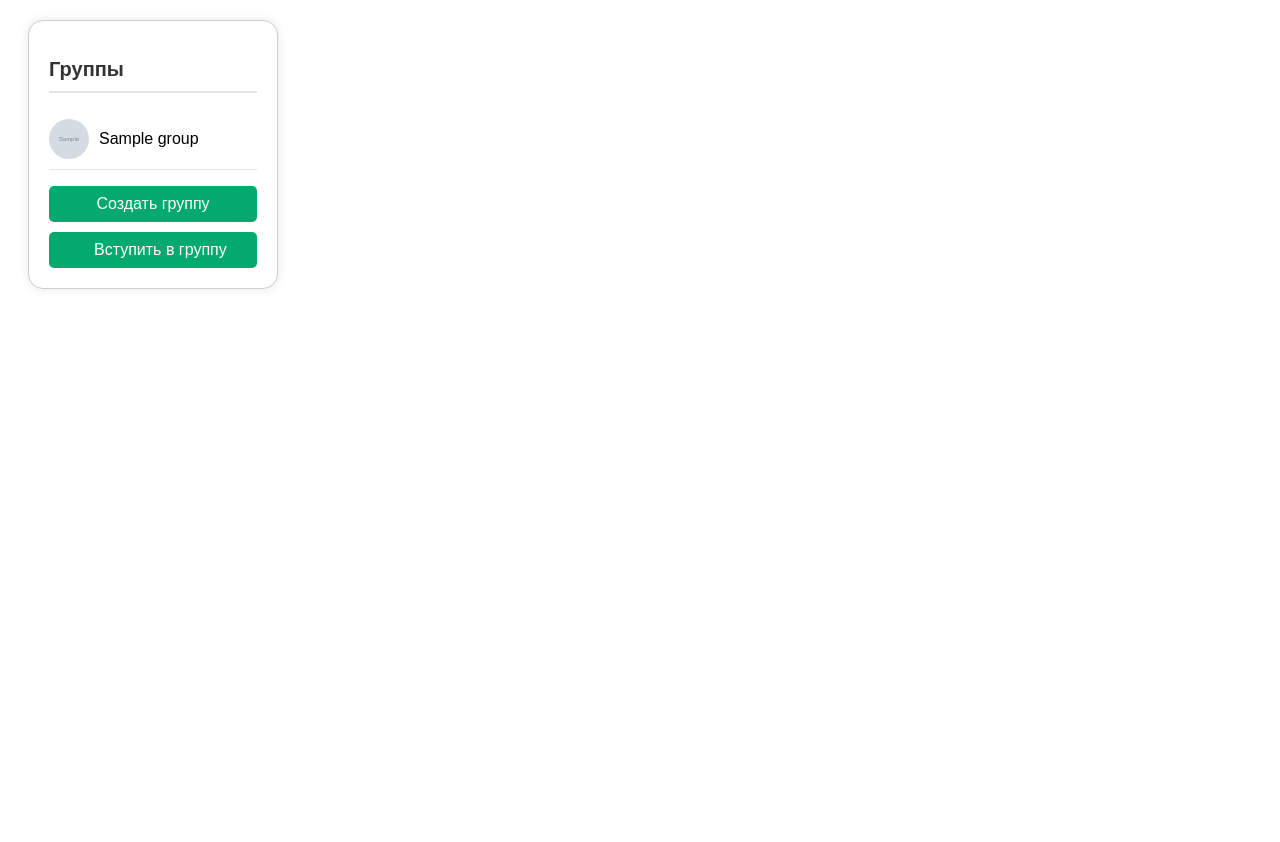
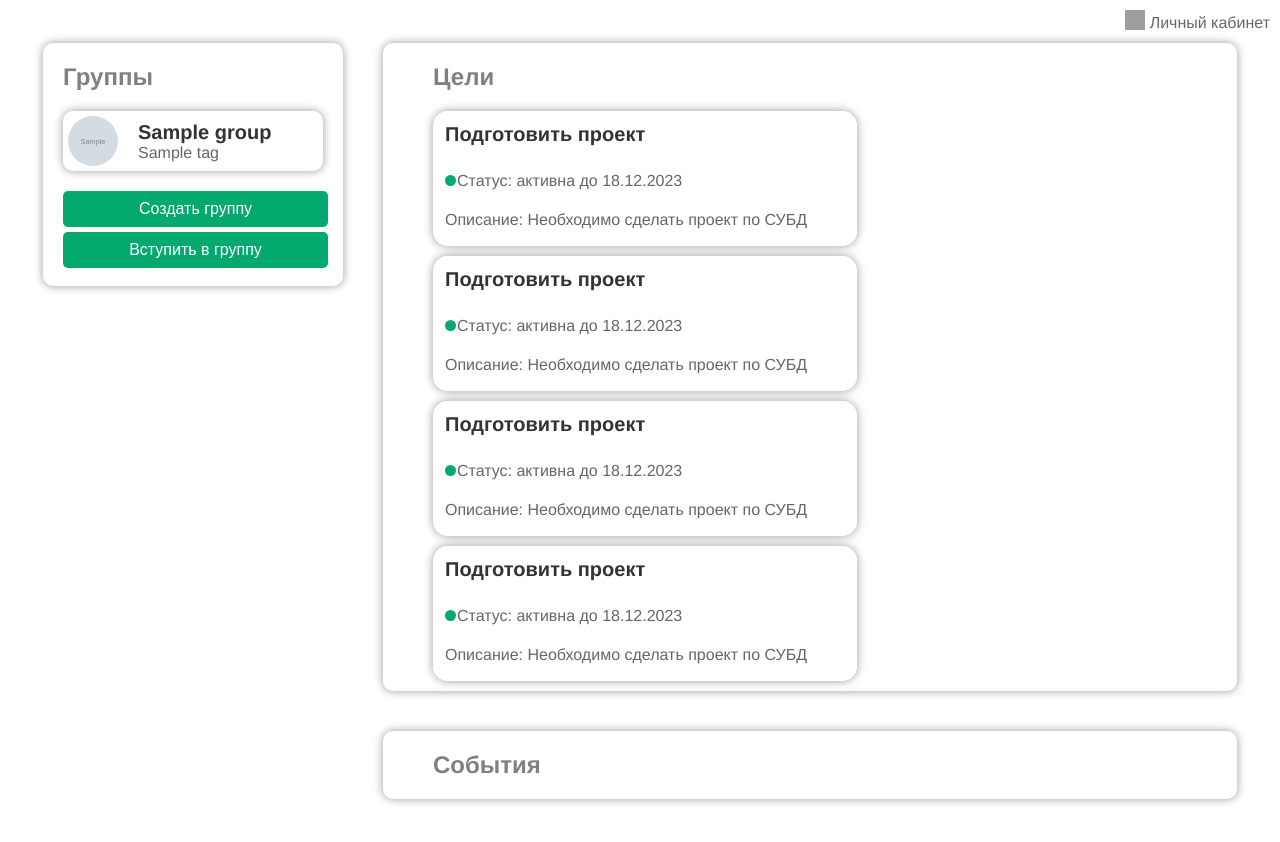
Before and after one commit to dagapp/goald, a Django app: template goald_app/templates/home.html in a window 1280 px wide. Before the commit the page ends 289 px from the top, so only its background shows below. Run offline with Django 4.2, Linux system fonts and the light colour scheme; the template is opened without the code that fills it: most values are stand-ins (such as "Sample title", 1, 10 or a date in 2020); grey boxes marked "Sample" are stand-in pictures; one stand-in notice (Sample message) is shown; grey boxes are pictures that could not be loaded.

Commit message:
[home_page] добавлена домашняя страница

```diff
--- /dev/null
+++ b/goald_app/static/css/home.css
@@ -0,0 +1,244 @@
+a {
+  text-decoration: none; /* Убираем подчеркивание */
+  color: #0077cc; /* Цвет текста ссылки */
+}
+
+.rectangle {
+    border: 2px solid black;
+    border-radius: 5px;
+    padding: 10px;
+    margin: 10px;
+    transition: transform .2s;
+    display: flex;
+    flex-direction: column;
+    justify-content: space-between;
+  }
+  .rectangle:hover {
+    transform: scale(1.1);
+  }
+  .button {
+    background-color: #4CAF50;
+    border: none;
+    color: white;
+    padding: 15px 32px;
+    text-align: center;
+    text-decoration: none;
+    display: inline-block;
+    font-size: 16px;
+    margin: 4px;
+    cursor: pointer;
+    transition: transform .2s;
+  }
+  .button:hover {
+    transform: scale(1.1);
+  }
+  .container {
+    display: flex;
+    padding: 15px;
+  }
+
+  .shadow
+  {
+    box-shadow: 0 0 10px rgba(0, 0, 0, 0.4);
+    border-radius: 10px;
+    margin: 20px;
+  }
+
+  .group-card {
+    display: flex;
+    align-items: center;
+    /* border: 2px solid rgb(0, 0, 0); */
+    padding: 5px;
+    width: 250px; /* Уменьшаем масштаб */
+    height: 50px;
+    border-radius: 15px; /* Закругляем края */
+
+    margin-bottom: 10px;
+
+  }
+
+  .group-card:hover {
+    transform: scale(1.05);
+  }
+
+  .avatar img {
+    border-radius: 50%;
+    width: 50px; /* Уменьшаем размер аватара */
+    height: 50px;
+  }
+
+  .group-info {
+    margin-left: 20px; /* Перемещаем текст вправо */
+    align-items: center;
+  }
+
+  .group-info h2 {
+   font-size: 20px; /* Увеличиваем размер шрифта */
+   color: #333; /* Изменяем цвет текста */
+   font-family: 'Helvetica', sans-serif;
+   margin: 0;
+  }
+
+  .group-info p {
+   font-size: 16px; /* Увеличиваем размер шрифта */
+   color: #666; /* Изменяем цвет текста */
+   font-family: 'Helvetica', sans-serif;
+   margin: 0;
+  }
+
+.group-title{
+  font-family: 'Helvetica', sans-serif;
+  color:grey;
+  margin-left: 20px;
+  padding-top: 20px;
+}
+
+.goals-title{
+  font-family: 'Helvetica', sans-serif;
+  color:grey;
+  margin-left: 50px;
+}
+
+button, .modal input[type="submit"] {
+  padding: 9px 40px;
+  font-size: 16px;
+  border: none;
+  cursor: pointer;
+  width: 265px;
+  background-color: #04AA6D;
+  color: white;
+  border-radius: 5px;
+  transition: background-color 0.3s;
+  display: block;
+  margin-top: 5px;
+  white-space: nowrap;
+  margin-left: 20px;
+}
+
+button:hover {
+  transform: scale(1.05);
+}
+
+.goals-container {
+  display: flex;
+  flex-wrap: wrap;
+  justify-content: space-between;
+  margin-right: 50px;
+}
+.goals-card {
+  width: 400px;
+  border-radius: 15px;
+  border: 2px solid rgb(255, 255, 255);
+  margin-bottom: 10px;
+  margin-left: 50px;
+  padding: 10px;
+  box-shadow: 0 0 10px rgba(0, 0, 0, 0.4);
+}
+
+.goals-card h2 {
+  font-size: 20px;
+  color: #333;
+  font-family: 'Helvetica', sans-serif;
+  margin-top: 0px;
+  margin-bottom: 10px;
+ }
+
+ .goals-card p {
+  font-size: 16px;
+  color: #666;
+  font-family: 'Helvetica', sans-serif;
+  margin-bottom: 5px;
+  display: inline-block;
+ }
+
+.active-status {
+  display: inline-block;
+  height: 11px;
+  width: 11px;
+  margin-right: 1px;
+  border-radius: 50%;
+  background-color: #04AA6D;
+}
+
+.notactive-status {
+  color: #e01515;
+}
+
+.modal {
+  display: none;
+  position: fixed;
+  z-index: 1;
+  left: 0;
+  top: 0;
+  width: 50%;
+  height: 100%;
+  overflow: auto;
+  background-color: rgba(255, 255, 255, 0.4);
+}
+
+.openModal:hover {
+  background-color: #45a049;
+}
+
+.modal-content {
+  background-color: #fefefe;
+  margin: 15% auto;
+  padding: 20px;
+  border: 1px solid #888;
+  width: 30%;
+  text-align: center;
+  border-radius: 15px;
+}
+
+.modal-content label{
+  width: 100%;
+  margin-top: 10px;
+  display: flex;
+  margin: 10px;
+}
+
+.modal-content button{
+  width: 95%;
+  margin-top: 10px;
+  display: flex;
+  margin: 10px;
+}
+
+.close-button {
+  color: #aaa;
+  float: right;
+  font-size: 28px;
+  font-weight: bold;
+}
+
+.close-button:hover,
+.close-button:focus {
+  color: black;
+  text-decoration: none;
+  cursor: pointer;
+}
+
+.goals-group-container{
+  display: flex;
+  flex-direction: column;
+}
+
+.personal-area {
+  position: absolute;
+  top: 0;
+  right: 0;
+  padding: 10px;
+  font-size: 16px;
+  display: flex;
+  justify-content: center;
+  align-items: center;
+  color: #666;
+  font-family: 'Helvetica', sans-serif;
+  margin-bottom: 5px;
+}
+.personal-area img {
+  height: 20px;
+  width: 20px;
+  margin-right: 5px;
+  margin-bottom: 5px;
+}
--- a/goald_app/templates/home.html
+++ b/goald_app/templates/home.html
@@ -1,56 +1,98 @@
-{% include "header.html" %}
-{% if messages %}
-    {% for message in messages %}
-        <script>alert("{{ message }}");</script>
-    {% endfor %}
-{% endif %}
-
 <head>
     <meta charset="UTF-8">
     <meta name="viewport" content="width=device-width, initial-scale=1.0">
-    <title>Группы</title>
-    <link rel="stylesheet" href="static/css/styles.css">
+    <link rel="stylesheet" href="static/css/home.css">
     <link rel="stylesheet" href="{% load static %}">
     <script src="{% static 'js/modal.js' %}"></script>
 </head>
 
 <body>
-    <div class="group-list">
-        <h2>Группы</h2>
-        <ul>
+    <div class="personal-area">
+        <img src="static/images/person.png" alt="Icon">
+        <span>Личный кабинет</span>
+    </div>
+    <div class="container">
+        <div id="groups">
+            <div class="shadow">
+            <h2 class="group-title">Группы</h2>
             {% for group in groups%}
-            <li>
-                <a href="{% url 'group' group_id=group.id %}">
-                <div class="group-avatar">
-                    <img src="{{ group.image }}" height=100 width=100><br><br>
+            </li>
+            <div class="shadow">
+                <a href="{% url 'group' group_id=group.id %}" class="group-card">
+                    <div class="avatar">
+                        <img src="{{ group.image }}" alt="Аватар">
+                    </div>
+                    <div class="group-info">
+                        <h2>{{ group.name }}</h2>
+                        <p>{{ group.tag }}</p>
                     </div>
                 </a>
-                {{ group.name }}
+            </div>
             </li>
             {% endfor %}
-        </ul>
             <button id="openModal">Создать группу</button>
-        <button>Вступить в группу</button>
+            <button>Вступить в группу</button><br>
+        </div>
         </div>
 
+        <div class="goals-group-container">
+            <div class="shadow">
+            <div id="goals">
+                <h2 class="goals-title">Цели</h2>
+                <div class="goals-container ">
+                    <div class="goals-card">
+                        <h2>Подготовить проект </h2>
+                        <span class="active-status"></span><p>Статус: активна до 18.12.2023 </p>
+                        <p>Описание: Необходимо сделать проект по СУБД</p>
+                    </div>
+                    <div class="goals-card">
+                        <h2>Подготовить проект </h2>
+                        <span class="active-status"></span><p>Статус: активна до 18.12.2023 </p>
+                        <p>Описание: Необходимо сделать проект по СУБД</p>
+                    </div>
+                    <div class="goals-card">
+                        <h2>Подготовить проект </h2>
+                        <span class="active-status"></span><p>Статус: активна до 18.12.2023 </p>
+                        <p>Описание: Необходимо сделать проект по СУБД</p>
+                    </div>
+                    <div class="goals-card">
+                        <h2>Подготовить проект </h2>
+                        <span class="active-status"></span><p>Статус: активна до 18.12.2023 </p>
+                        <p>Описание: Необходимо сделать проект по СУБД</p>
+                    </div>
+                </div>
+            </div>
+            </div>
+            <div class="shadow">
+            <div id="events">
+                <h2 class="goals-title">Cобытия</h2>
+            </div>
+        </div>
+
+
     <div id="modal" class="modal">
+        <div class="modal-content">
             <span class="close-button">&times;</span>
             <form action="{% url 'group/create' %}" method="post" enctype="multipart/form-data">{% csrf_token %}
-            <label>Имя группы:</label>
-            <input type="text" name="group_name" required><br><br>
-
-            <label>Аватарка:</label>
-            <input type="file" name="group_avatar" accept="static/images/groupProfiles/*"><br><br>
-
-            <label>Режим приватности:</label>
-            <select name="privacy_mode">
+                    <label for="group-name">
+                        Имя группы:
+                        <input type="text" id="group_name" name="group_name">
+                    </label>
+                    <label for="avatar">
+                        Аватар:
+                        <input type="file" name="group_avatar" accept="static/images/groupProfiles/*">
+                    </label>
+                    <label for="privacy">
+                        Режим приватности:
+                        <select id="privacy_mode" name="privacy_mode">
                             <option value="public">Публичный</option>
                             <option value="private">Приватный</option>
                         </select>
-            <br>
-            <br>
-            <input type="submit" value="Создать группу">
+                    </label>
+                <button id="submit">Применить изменения</button>
             </form>
+        </select>
+        </div>
     </div>
     </body>
 
```
Lines whose indentation alone changed are shown as unchanged.
